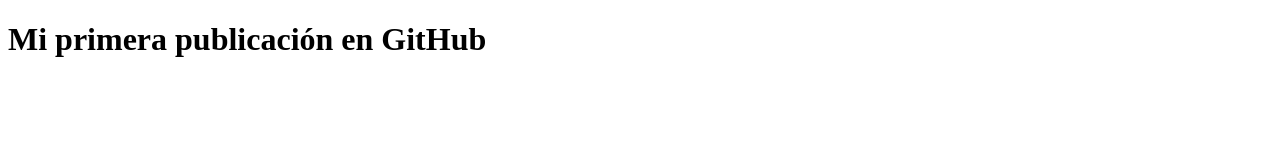
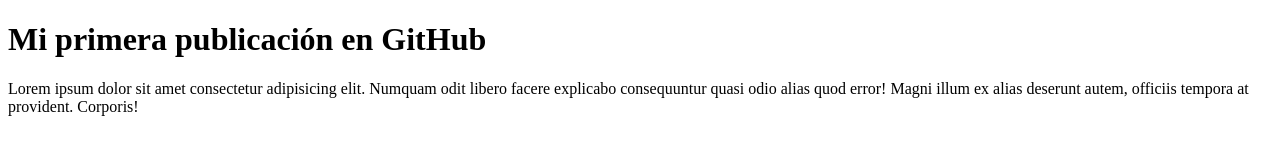
Before and after one commit to SofiaPinilla/primera-publicacion-github, a plain HTML site: page index.html in a window 1280 px wide. Drawn offline with Linux system fonts and the light colour scheme.

Commit message:
he creado un parrafo

```diff
--- a/index.html
+++ b/index.html
@@ -10,6 +10,7 @@
 
 <body>
     <h1>Mi primera publicación en GitHub</h1>
+    <p>Lorem ipsum dolor sit amet consectetur adipisicing elit. Numquam odit libero facere explicabo consequuntur quasi odio alias quod error! Magni illum ex alias deserunt autem, officiis tempora at provident. Corporis!</p>
 </body>
 
 </html>
```
